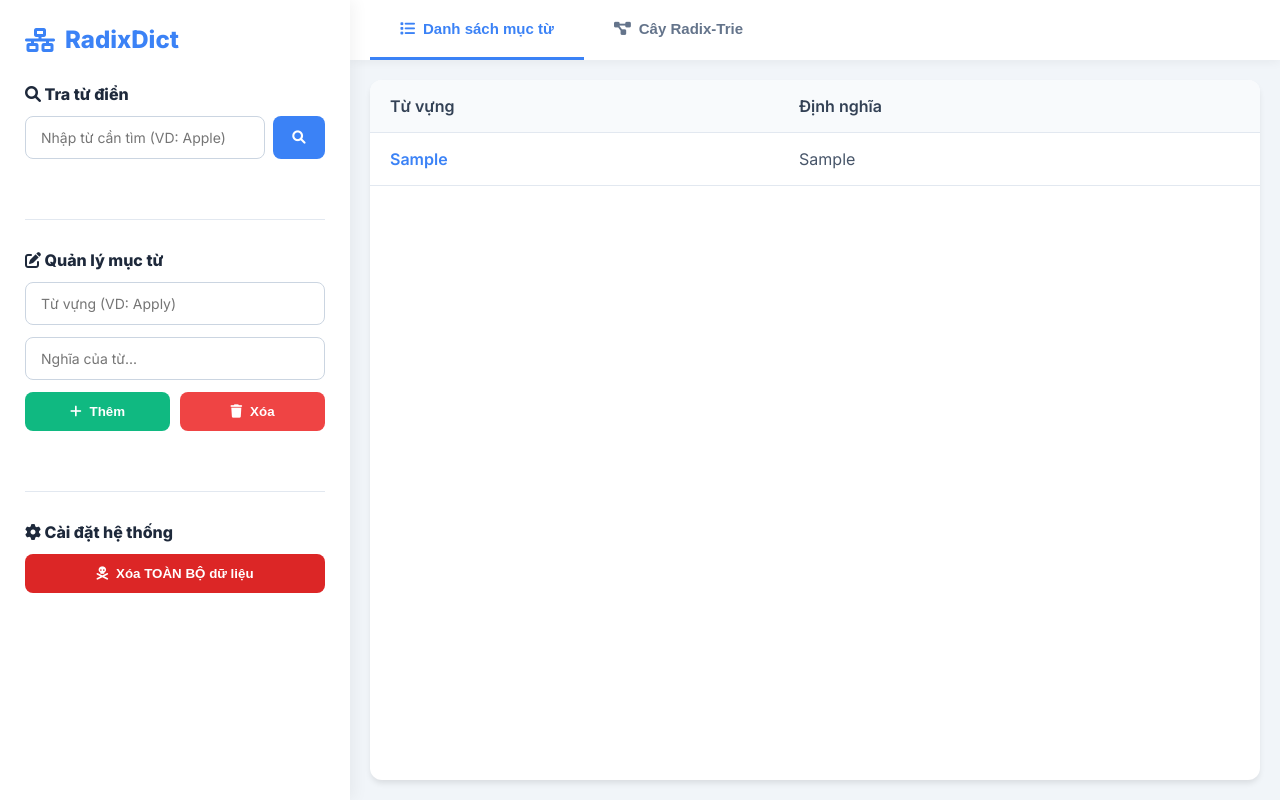
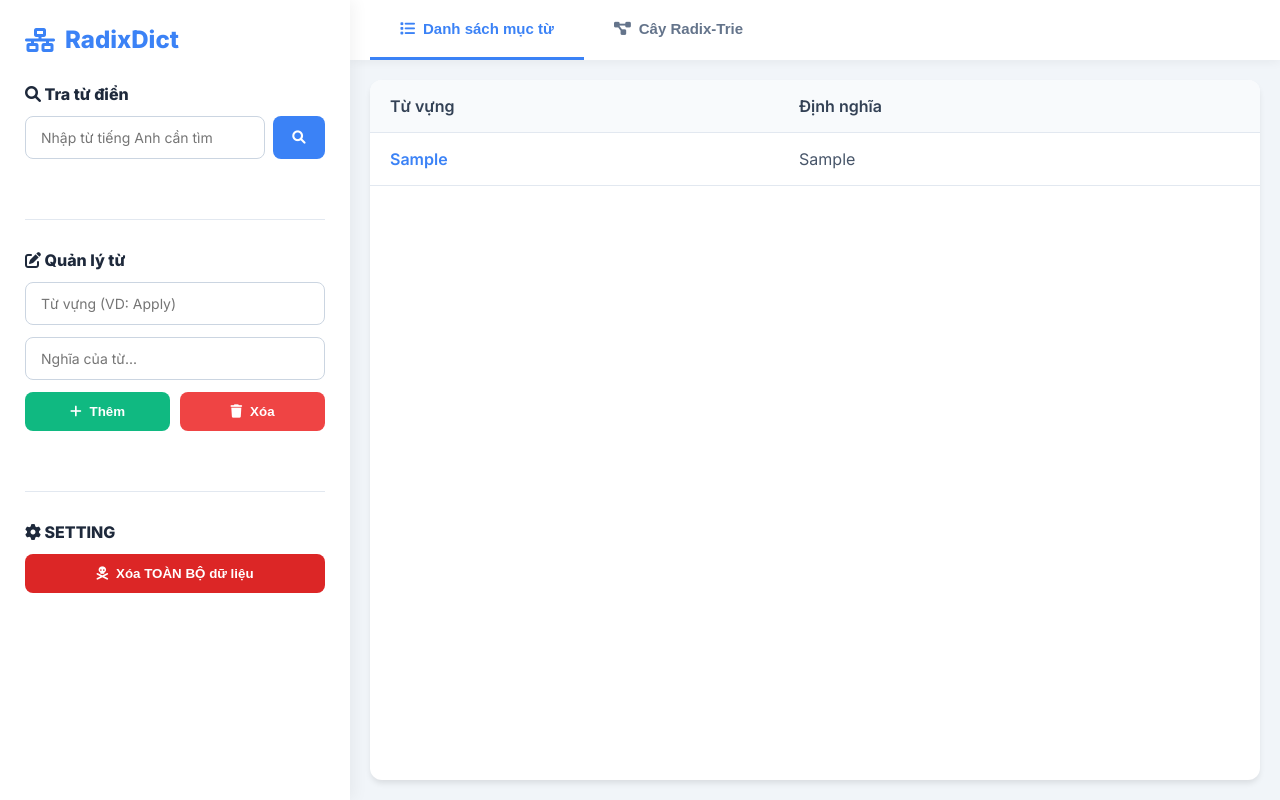
Before and after one commit to Lineardevil/Radix-Tree, a Flask app: page / in a window 1280 px wide. Run offline with Flask 3, Linux system fonts and the light colour scheme; tables that the repository leaves empty hold one stand-in row (values such as "Sample post").

Commit message:
Chỉnh sửa 1 chút

```diff
--- a/templates/index.html
+++ b/templates/index.html
@@ -19,7 +19,7 @@
             <div class="control-box">
                 <h3><i class="fas fa-search"></i> Tra từ điển</h3>
                 <div class="input-group">
-                    <input type="text" id="search-word" placeholder="Nhập từ cần tìm (VD: Apple)">
+                    <input type="text" id="search-word" placeholder="Nhập từ tiếng Anh cần tìm">
                     <button class="btn-primary" onclick="handleSearch()"><i class="fas fa-search"></i></button>
                 </div>
                 <div id="search-result" class="result-msg"></div>
@@ -28,7 +28,7 @@
             <hr class="divider">
 
             <div class="control-box">
-                <h3><i class="fas fa-edit"></i> Quản lý mục từ</h3>
+                <h3><i class="fas fa-edit"></i> Quản lý từ</h3>
                 <input type="text" id="manage-word" placeholder="Từ vựng (VD: Apply)">
                 <input type="text" id="manage-def" placeholder="Nghĩa của từ...">
                 <div class="btn-group">
@@ -44,7 +44,7 @@
             <hr class="divider">
 
             <div class="control-box">
-                <h3><i class="fas fa-cog"></i> Cài đặt hệ thống</h3>
+                <h3><i class="fas fa-cog"></i> SETTING</h3>
                 <button class="btn-danger" style="width: 100%; background-color: #dc2626;" onclick="handleReset()">
                     <i class="fas fa-skull-crossbones"></i> Xóa TOÀN BỘ dữ liệu
                 </button>
```
